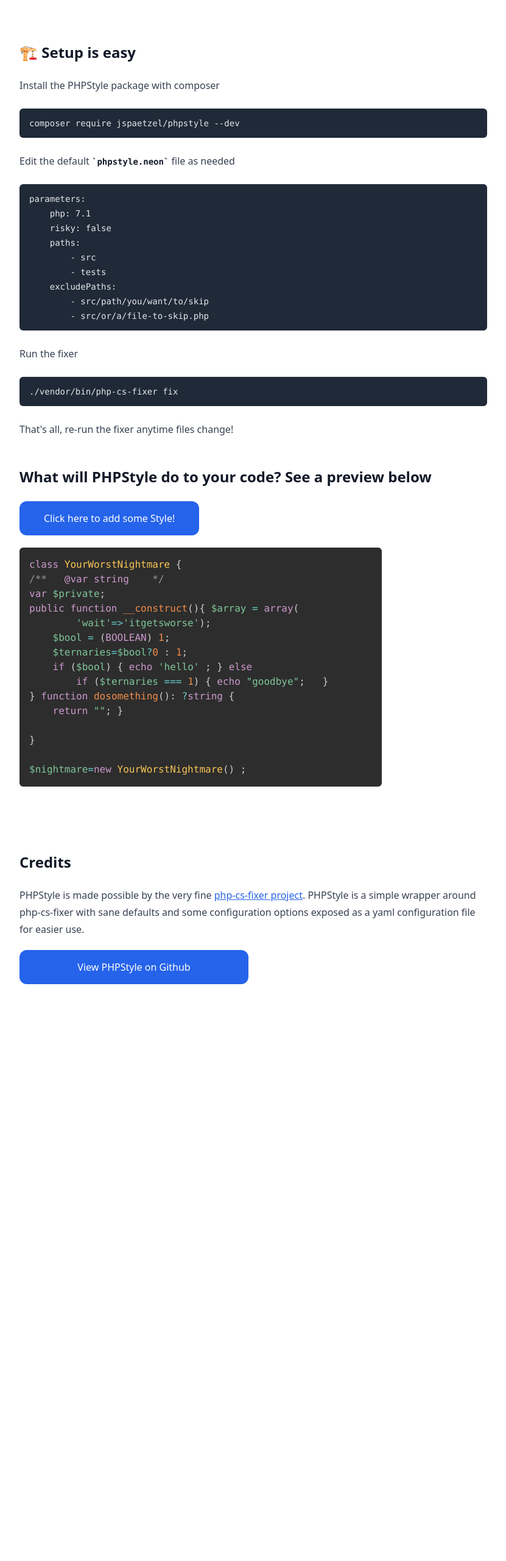
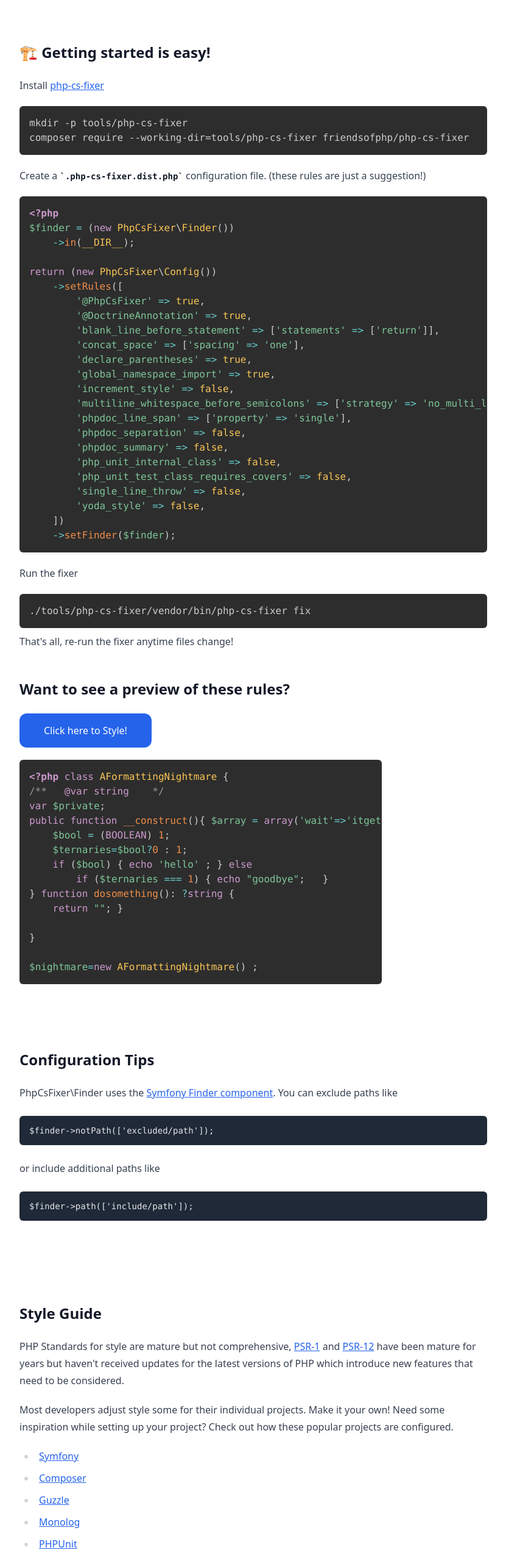
Before and after one commit to jspaetzel/php.style, a website: page index.html in a window 1280 px wide. Shown: the part 160-2720 px from the top of the page at 61% size, without its empty margins (224-1055 px from the left). Before the commit the page ends 1806 px from the top, so only its background shows below. Drawn offline with Linux system fonts and the light colour scheme; grey boxes are pictures that could not be loaded.

Commit message:
update to recommend using php-cs-fixer directly, resource website rather then another library

```diff
--- a/index.html
+++ b/index.html
@@ -3,7 +3,7 @@
 <head>
     <meta charset="UTF-8">
     <meta name="viewport" content="width=device-width, initial-scale=1.0">
-    <title>PHPStyle</title>
+    <title>PHP.Style</title>
     <link rel="stylesheet" href="dist/prism.css">
     <link rel="stylesheet" href="dist/output.css">
     <script src="dist/alpine.js" defer></script>
@@ -14,11 +14,11 @@
     <div class="px-4 py-8 mx-auto max-w-7xl sm:px-6 md:px-12 lg:px-24 lg:py-8">
         <div class="flex flex-col w-full text-center">
             <h1 class="max-w-5xl text-4xl font-bold leading-none tracking-tighter md:text-5xl lg:text-6xl lg:max-w-7xl">
-                PHPStyle ✨
+                PHP.Style ✨
             </h1>
 
             <p class="max-w-xl mx-auto mt-8 text-base leading-relaxed text-center">
-                Stop living with ugly PHP, but don't waste time ⏰ cleaning it up!
+                A guidebook to writing prettier PHP, faster!
             </p>
         </div>
     </div>
@@ -27,21 +27,38 @@
     <div class="container flex flex-col items-center px-5 mx-auto max-w-7xl sm:px-6 lg:px-8">
         <div class="flex flex-col w-full max-w-3xl mx-auto prose text-left prose-blue">
             <div class="w-full mx-auto">
-                <h2>🏗 Setup is easy</h2>
-                <p>Install the PHPStyle package with composer</p>
-                <pre><code>composer require jspaetzel/phpstyle --dev</code></pre>
-                <p>Edit the default <code>phpstyle.neon</code> file as needed</p>
-                <pre><code>parameters:
-    php: 7.1
-    risky: false
-    paths:
-        - src
-        - tests
-    excludePaths:
-        - src/path/you/want/to/skip
-        - src/or/a/file-to-skip.php</code></pre>
+                <h2>🏗 Getting started is easy!</h2>
+                <p>Install <a href="https://cs.symfony.com/" target="_blank">php-cs-fixer</a>
+                    <pre class="language-shell"><code>mkdir -p tools/php-cs-fixer</code>
+composer require --working-dir=tools/php-cs-fixer friendsofphp/php-cs-fixer</code></pre>
+                </p>
+                <p>Create a <code>.php-cs-fixer.dist.php</code> configuration file. (these rules are just a suggestion!)</p>
+                <p><pre class="language-php"><code>&lt?php
+$finder = (new PhpCsFixer\Finder())
+    ->in(__DIR__);
+
+return (new PhpCsFixer\Config())
+    ->setRules([
+        '@PhpCsFixer' => true,
+        '@DoctrineAnnotation' => true,
+        'blank_line_before_statement' => ['statements' => ['return']],
+        'concat_space' => ['spacing' => 'one'],
+        'declare_parentheses' => true,
+        'global_namespace_import' => true,
+        'increment_style' => false,
+        'multiline_whitespace_before_semicolons' => ['strategy' => 'no_multi_line'],
+        'phpdoc_line_span' => ['property' => 'single'],
+        'phpdoc_separation' => false,
+        'phpdoc_summary' => false,
+        'php_unit_internal_class' => false,
+        'php_unit_test_class_requires_covers' => false,
+        'single_line_throw' => false,
+        'yoda_style' => false,
+    ])
+    ->setFinder($finder);</code></pre>
+</p>
                 <p>Run the fixer</p>
-                <pre><code>./vendor/bin/php-cs-fixer fix</code></pre>
+                <pre class="language-shell"><code>./tools/php-cs-fixer/vendor/bin/php-cs-fixer fix</code></pre>
                 <div>That's all, re-run the fixer anytime files change!</div>
             </div>
         </div>
@@ -51,19 +68,18 @@
     <div class="container flex flex-col items-center px-5 mx-auto max-w-7xl sm:px-6 lg:px-8">
         <div class="flex flex-col w-full max-w-3xl mx-auto prose text-left">
             <div class="w-full mx-auto">
-                <h2>What will PHPStyle do to your code? See a preview below </h2>
+                <h2>Want to see a preview of these rules?</h2>
                 <div x-data="{ open: false }" x-cloak>
                     <div class="mt-3 mx-auto rounded-lg sm:mt-0">
                         <button class="items-center block px-5 py-4 text-base font-medium text-center text-white transition duration-500 ease-in-out transform bg-blue-600 lg:px-10 rounded-xl hover:bg-blue-700 focus:outline-none focus:ring-2 focus:ring-offset-2 focus:ring-blue-500"
-                                @click="open = true">Click here to add some Style!
+                                @click="open = true">Click here to Style!
                         </button>
                     </div>
                     <article class="prose py-5">
-                        <pre x-show="!open" style="margin-top: 0;"><code style="margin-top: 0;" class="language-php">class YourWorstNightmare {
+                        <pre x-show="!open" style="margin-top: 0;"><code style="margin-top: 0;" class="language-php">&lt;?php class AFormattingNightmare {
 /**   @var string    */
 var $private;
-public function __construct(){ $array = array(
-        'wait'=>'itgetsworse');
+public function __construct(){ $array = array('wait'=>'itgetsworse');
     $bool = (BOOLEAN) 1;
     $ternaries=$bool?0 : 1;
     if ($bool) { echo 'hello' ; } else
@@ -73,17 +89,17 @@
 
 }
 
-$nightmare=new YourWorstNightmare() ;</code></pre>
-                        <pre x-show="open" style="margin-top: 0;"><code style="margin-top: 0;" class="language-php">class YourWorstNightmare
+$nightmare=new AFormattingNightmare() ;</code></pre>
+                        <pre x-show="open" style="margin-top: 0;"><code style="margin-top: 0;" class="language-php">&lt;?php
+
+class AFormattingNightmare
 {
     /** @var string */
     public $private;
 
     public function __construct()
     {
-        $array = [
-            'wait' => 'itgetsworse',
-        ];
+        $array = ['wait' => 'itgetsworse'];
         $bool = (bool) 1;
         $ternaries = $bool ? 0 : 1;
         if ($bool) {
@@ -99,7 +115,8 @@
     }
 }
 
-$nightmare = new YourWorstNightmare();</code></pre>
+$nightmare = new AFormattingNightmare();
+                            </code></pre>
                     </article>
                 </div>
             </div>
@@ -110,15 +127,74 @@
     <div class="container flex flex-col items-center px-5 py-8 mx-auto max-w-7xl sm:px-6 lg:px-8">
         <div class="flex flex-col w-full max-w-3xl mx-auto prose text-left prose-blue">
             <div class="w-full mx-auto">
-                <h2>Credits</h2>
-                <p>PHPStyle is made possible by the very fine <a href="https://cs.symfony.com/">php-cs-fixer project</a>. PHPStyle is a simple wrapper around php-cs-fixer with sane defaults and some configuration options exposed as a yaml configuration file for easier use.</p>
-                <div class="mt-3 rounded-lg sm:mt-0 grid gap-4 grid-cols-2">
-                    <a class="items-center block px-5 py-4 text-base font-medium no-underline text-center text-white transition duration-500 ease-in-out transform bg-blue-600 lg:px-10 rounded-xl hover:bg-blue-700 focus:outline-none focus:ring-2 focus:ring-offset-2 focus:ring-blue-500"
-                       href="https://github.com/jspaetzel/phpstyle">View PHPStyle on Github
-                    </a>
-                    <iframe src="https://ghbtns.com/github-btn.html?user=jspaetzel&repo=phpstyle&type=star&count=true&size=large" frameborder="0" scrolling="0" width="170" height="30" title="GitHub"></iframe>
-                </div>
+                <h2>Configuration Tips</h2>
+                <p>PhpCsFixer\Finder uses the <a href="https://symfony.com/doc/current/components/finder.html" target="_blank">Symfony Finder component</a>. You can
+                    exclude paths like <pre><code>$finder->notPath(['excluded/path']);</code></pre>
+                </p>
+                <p>
+                    or include additional paths like <pre><code>$finder->path(['include/path']);</code></pre>
+                </p>
             </div>
+        </div>
+    </div>
+</section>
+<section>
+    <div class="container flex flex-col items-center px-5 py-8 mx-auto max-w-7xl sm:px-6 lg:px-8">
+        <div class="flex flex-col w-full max-w-3xl mx-auto prose text-left prose-blue">
+            <div class="w-full mx-auto">
+                <h2>Style Guide</h2>
+                <p>PHP Standards for style are mature but not comprehensive, <a href="https://www.php-fig.org/psr/psr-1/" target="_blank">PSR-1</a> and <a href="https://www.php-fig.org/psr/psr-12/" target="_blank">PSR-12</a> have been mature for years but haven't received updates for the latest versions of PHP which introduce new features that need to be considered.</p>
+                <p>Most developers adjust style some for their individual projects. Make it your own! Need some inspiration while setting up your project? Check out how these popular projects are configured.</p>
+                <ul>
+                    <li><a href="https://github.com/symfony/symfony/blob/7.1/.php-cs-fixer.dist.php" target="_blank">Symfony</a></li>
+                    <li><a href="https://github.com/composer/composer/blob/main/.php-cs-fixer.php" target="_blank">Composer</a></li>
+                    <li><a href="https://github.com/guzzle/guzzle/blob/7.8/.php-cs-fixer.dist.php" target="_blank">Guzzle</a></li>
+                    <li><a href="https://github.com/Seldaek/monolog/blob/main/.php-cs-fixer.php" target="_blank">Monolog</a></li>
+                    <li><a href="https://github.com/sebastianbergmann/phpunit/blob/main/.php-cs-fixer.dist.php" target="_blank">PHPUnit</a></li>
+                </ul>
+            </div>
+        </div>
+    </div>
+</section>
+<section>
+    <div class="container flex flex-col items-center px-5 py-8 mx-auto max-w-7xl sm:px-6 lg:px-8">
+        <div class="flex flex-col w-full max-w-3xl mx-auto prose text-left prose-blue">
+            <div class="w-full mx-auto">
+                <h2>Resources</h2>
+                <p>Documentation is available on the php-cs-fixer website & github.
+                    <ul>
+                        <li><a href="https://cs.symfony.com/doc/rules/index.html" target="_blank">Rules</a></li>
+                        <li><a href="https://cs.symfony.com/doc/ruleSets/index.html" target="_blank">Rule Sets</a></li>
+                        <li><a href="https://github.com/PHP-CS-Fixer/PHP-CS-Fixer/blob/master/doc/config.rst" target="_blank">Configuration File</a></li>
+                    </ul>
+                </p>
+        </div>
+    </div>
+</section>
+<!-- <section>
+    <div class="container flex flex-col items-center px-5 py-8 mx-auto max-w-7xl sm:px-6 lg:px-8">
+        <div class="flex flex-col w-full max-w-3xl mx-auto prose text-left prose-blue">
+            <div class="w-full mx-auto">
+                <h2>Create a pre-commit hook to run before every commit</h2>
+                <p> TODO </p>
+        </div>
+    </div>
+</section> -->
+<!-- <section>
+    <div class="container flex flex-col items-center px-5 py-8 mx-auto max-w-7xl sm:px-6 lg:px-8">
+        <div class="flex flex-col w-full max-w-3xl mx-auto prose text-left prose-blue">
+            <div class="w-full mx-auto">
+                <h2>Require formatting via Github Actions</h2>
+                <p> TODO </p>
+        </div>
+    </div>
+</section> -->
+<section>
+    <div class="container flex flex-col items-center px-5 py-8 mx-auto max-w-7xl sm:px-6 lg:px-8">
+        <div class="flex flex-col w-full max-w-3xl mx-auto prose text-left prose-blue">
+            <div class="w-full mx-auto">
+                <h2>Thanks!</h2>
+                <p>I hope this quick introduction helps, feel free to leave feedback or comments <a href="https://github.com/jspaetzel/php.style">on github</a>!</p>
         </div>
     </div>
 </section>
```
